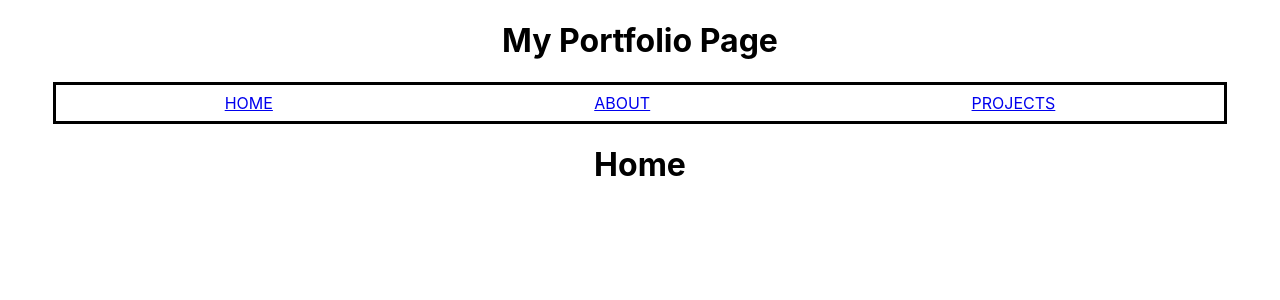
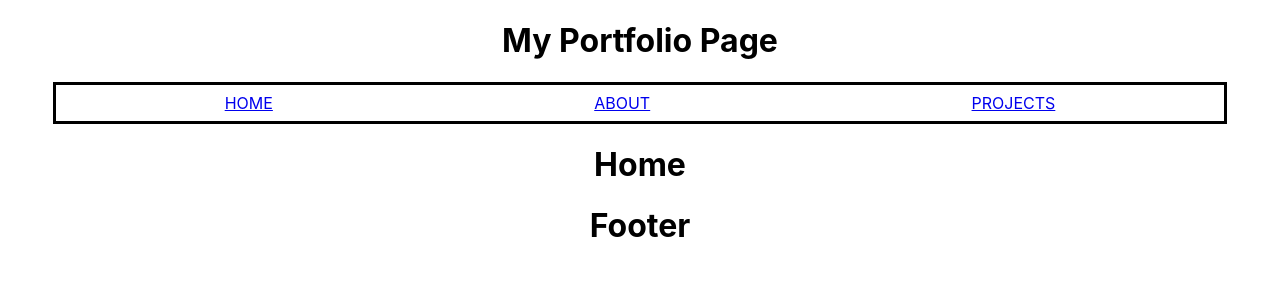
Before and after one commit to underdoggum/express_react_lab_frontend, a React (Create React App) app: page / in a window 1280 px wide. Shown: the top 300 px of the page. Built offline with nearby package versions, Linux system fonts and the light colour scheme.

Commit message:
fixed bug in Projects.jsx

```diff
--- a/src/App.js
+++ b/src/App.js
@@ -21,6 +21,7 @@ function App() {
         <Route exact path="/projects" element={<Projects URL={URL} />} />
         <Route exact path="/about" element={<About URL={URL} />} />
       </Routes>
+      <Footer />
     </div>
   );
 }
--- a/src/pages/Projects.jsx
+++ b/src/pages/Projects.jsx
@@ -19,6 +19,7 @@ const Projects = props => {
   // function that returns JSX needed once data is fetched
   const loaded = () => {
     return projects.map(project => {
+      return (
         <div>
           <h1>{project.name}</h1>
           <img src={project.img} alt={`screenshot of ${project.name}`} />
@@ -29,6 +30,7 @@ const Projects = props => {
             <button>Live site</button>
           </a>
         </div>
+      )
     })
   }
 
```
Lines whose indentation alone changed are shown as unchanged.
